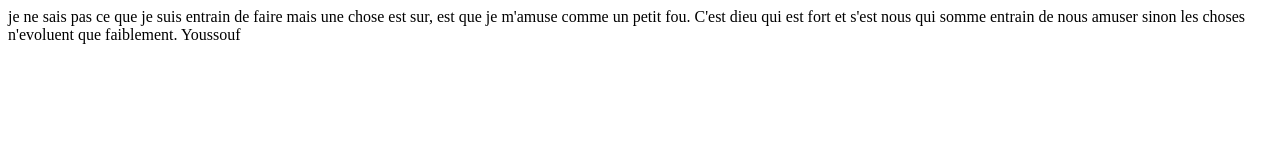
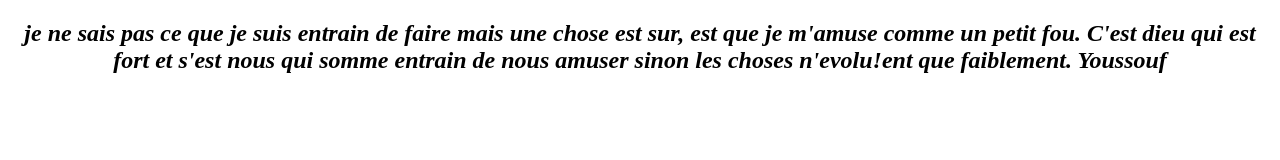
Before and after one commit to youssoufcamara/accidents_en_france, a plain HTML site: page index.html in a window 1280 px wide. Drawn offline with Linux system fonts and the light colour scheme.

Commit message:
right body content

```diff
--- a/index.html
+++ b/index.html
@@ -5,7 +5,9 @@
     <title>On va jouer un peu</title>
   </head>
   <body>
+    <h2 align="center">
+      <em>je ne sais pas ce que je suis entrain de faire mais une chose est sur, est que je m'amuse comme un petit fou. C'est dieu qui est fort et s'est nous qui somme entrain de nous amuser sinon les choses n'evolu!ent que faiblement. Youssouf</em>
+  </h2>
 
-    je ne sais pas ce que je suis entrain de faire mais une chose est sur, est que je m'amuse comme un petit fou. C'est dieu qui est fort et s'est nous qui somme entrain de nous amuser sinon les choses n'evoluent que faiblement. Youssouf
   </body>
 </html>
```
